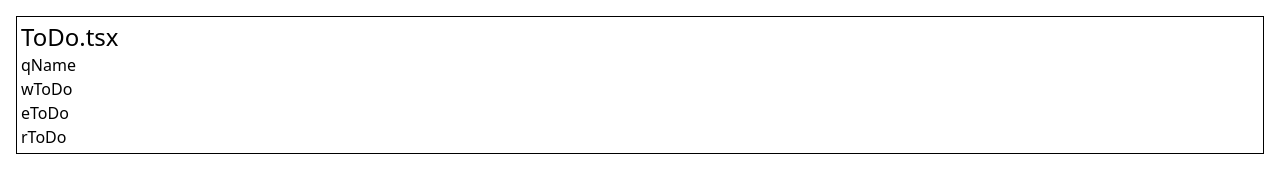
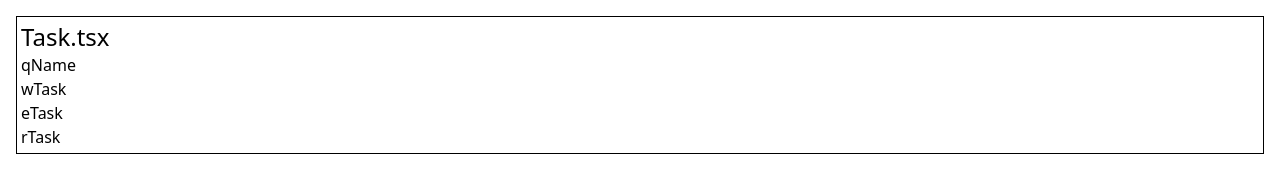
Before and after one commit to jakubhalik/ReactDocsExercisesInTSXWithTypes, a Next.js app: page / in a window 1280 px wide. Shown: the top 169 px of the page. Built offline with nearby package versions, Linux system fonts and the light colour scheme.

Commit message:
"purecomponent"

```diff
--- /dev/null
+++ b/src/app/PureComponent.tsx
@@ -0,0 +1,2 @@
+type Guest = { guest: number}; function Coffee({ guest }: Guest) { return <h2>Coffee for #{guest}</h2> }
+export default function CoffeeTable() { return <>{[1, 2, 3].map(guest => (<Coffee key={guest} guest={guest} />))}</>; }
--- a/src/app/RenderingListsExample.tsx
+++ b/src/app/RenderingListsExample.tsx
@@ -6,4 +6,4 @@ export const people: Person[] = [
 ]
 export default function List() { return <article><h1 className="text-xl">x certain type of people</h1><ul>{people.map(({ id, name, profession, accomplishments, imgId }) => (
     <li key={id}><Image src={`/${imgId}.jpg`} alt={name} width={100} height={100} /><p><b>{name}</b> {profession} known for {accomplishments}</p></li>
-) )}</ul></article>}
+) )}</ul></article>;}
--- /dev/null
+++ b/src/app/Task.tsx
@@ -0,0 +1,3 @@
+interface person { name: string, className: string, tasks: Task } interface Task { first: string, second: string, third: string }
+const people: person = { name: 'qName', className: 'bg-black', tasks: { first: 'wTask', second: 'eTask', third: 'rTask' } }
+export default function TaskList() { return <div className={`${people.className}text-white`}><h1>{people.name}</h1>{Object.keys(people.tasks).map((key, index) => (<p key={index}>{people.tasks[key as keyof Task]}</p>))}</div>; }
--- a/src/app/ToDo.tsx
+++ /dev/null
@@ -1,3 +0,0 @@
-interface person { name: string, className: string, todos: ToDo } interface ToDo { first: string, second: string, third: string }
-const people: person = { name: 'qName', className: 'bg-black', todos: { first: 'wToDo', second: 'eToDo', third: 'rToDo' } }
-export default function ToDoList() { return <div className={`${people.className}text-white`}><h1>{people.name}</h1>{Object.keys(people.todos).map((key, index) => (<p key={index}>{people.todos[key as keyof ToDo]}</p>))}</div>; }
--- a/src/app/page.tsx
+++ b/src/app/page.tsx
@@ -1,4 +1,4 @@
-import './globals.css'; import Styles from './Styles'; import ToDo from './ToDo'; import PropsToCompExample from './PropsToCompExample';
-import ConditionalRenderingExample from './ConditionalRenderingExample'; import RenderingListsExample from './RenderingListsExample';
-type Component = { [key: string]: React.FC; }; const Components: Component = { ToDo, PropsToCompExample, ConditionalRenderingExample, RenderingListsExample }
+import './globals.css'; import Styles from './Styles'; import Task from './Task'; import PropsToCompExample from './PropsToCompExample'; import ConditionalRenderingExample from './ConditionalRenderingExample';
+import RenderingListsExample from './RenderingListsExample'; import PureComponent from './PureComponent';
+type Component = { [key: string]: React.FC; }; const Components: Component = { Task, PropsToCompExample, ConditionalRenderingExample, RenderingListsExample, PureComponent }
 export default function App() { return <div className="py-2 px-4">{Object.keys(Components).map(name => { const Component = Components[name]; return <Styles key={name} name={name}><Component /></Styles>; })}</div> }
```
